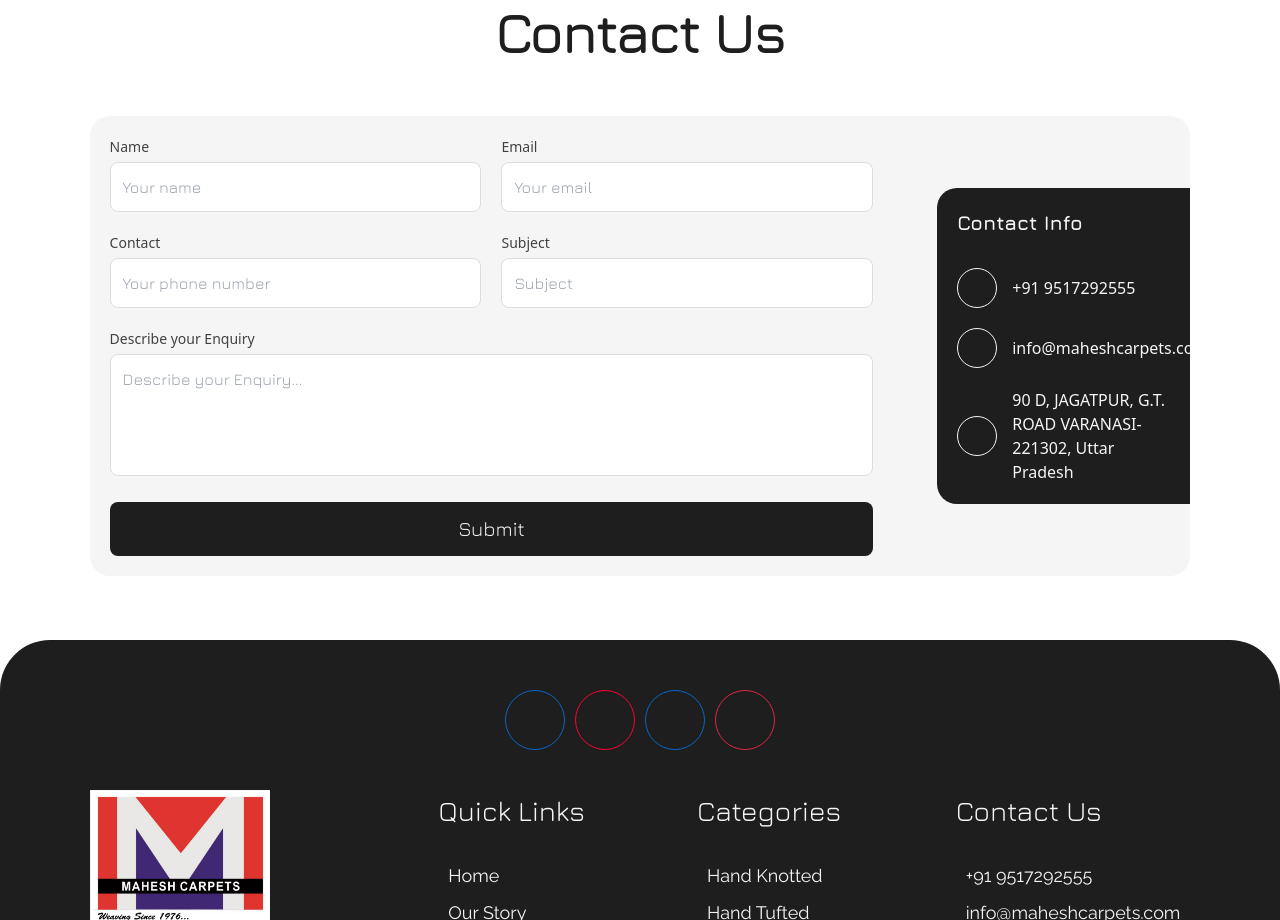
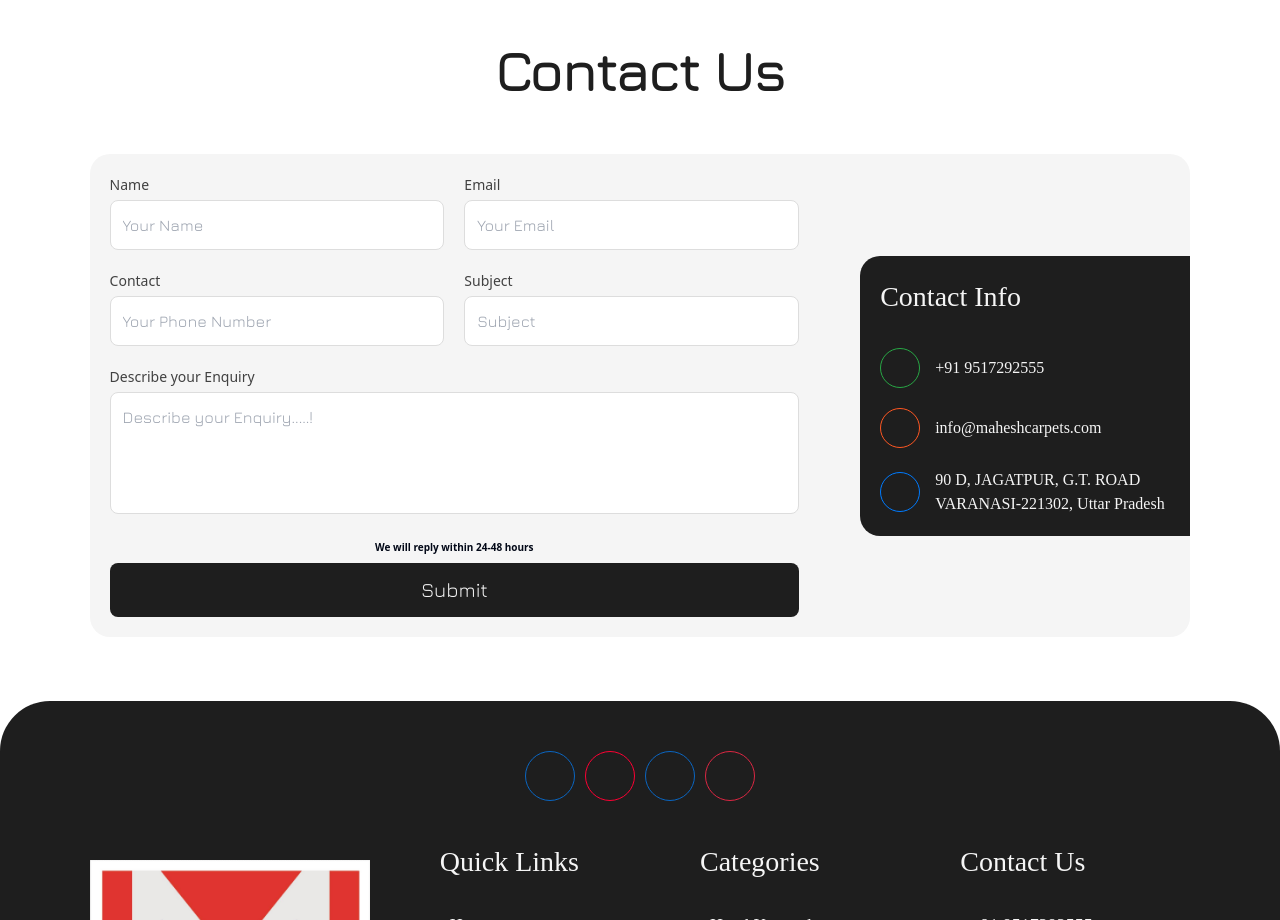
Before and after one commit to priyesshrai/maheshcarpets, a Next.js app: page /our-story in a window 1280 px wide. Shown: the part 1880-2800 px from the top of the page. Built offline with nearby package versions, Linux system fonts and the light colour scheme; a web font is replaced by a local one.

Commit message:
update fonts anf contact

```diff
--- a/src/app/globals.css
+++ b/src/app/globals.css
@@ -770,7 +770,7 @@ header {
 }
 
 .contact-form {
-  width: 72%;
+  width: 65%;
 }
 
 .form-row {
@@ -888,18 +888,19 @@ header {
   transform: translateY(-50%);
   background-color: var(--dark-font);
   padding: 20px;
-  width: 23%;
+  width: 30%;
   border-radius: 20px 0 0 20px;
   color: var(--light-font);
+  font-family: var(--font-menu);
 
   .info-heading {
     width: 100%;
     position: relative;
-    font-family: var(--font-jura);
+    font-family: var(--font-menu);
 
     h4 {
-      font-size: 20px;
-      font-weight: 700;
+      font-size: 28px;
+      font-weight: 500;
     }
   }
 
@@ -910,6 +911,7 @@ header {
     gap: 15px;
     align-items: center;
     margin-top: 20px;
+    transition: transform 0.3s linear;
 
     .info-icon {
       flex: 0 0 40px;
@@ -921,10 +923,15 @@ header {
       display: flex;
       align-items: center;
       justify-content: center;
+      cursor: pointer;
     }
     .info-con {
       position: relative;
-      width: 170px;
+    }
+
+    &:hover{
+      transform: translateY(-5px);
+      cursor: pointer;
     }
   }
 }
@@ -956,12 +963,16 @@ footer {
       position: relative;
       width: 100%;
       height: 100%;
+      display: flex;
+      align-items: center;
+      justify-content: center;
 
       .footer-logo {
         position: relative;
         width: 100%;
         display: flex;
         align-items: center;
+        /* justify-content: center; */
       }
 
       .footer-description {
@@ -984,14 +995,19 @@ footer {
 
     .footer-icon {
       position: relative;
-      width: 60px;
-      height: 60px;
+      width: 50px;
+      height: 50px;
       border: 1px solid var(--light-font);
       border-radius: 50%;
       display: flex;
       align-items: center;
       justify-content: center;
-      font-size: 1.7rem;
+      font-size: 1.5rem;
+      transition: transform 0.3s linear;
+
+      &:hover {
+        transform: translateY(-10px);
+      }
     }
   }
 
@@ -1009,13 +1025,13 @@ footer {
         width: 100%;
         position: relative;
         font-size: 28px;
-        font-family: var(--font-jura);
+        font-family: var(--font-menu);
       }
 
       .footer-links {
         width: 100%;
         position: relative;
-        font-family: var(--font-raleway);
+        font-family: var(--font-menu);
         font-size: 18px;
         margin-top: 30px;
         text-align: left;
@@ -1030,6 +1046,10 @@ footer {
             gap: 10px;
             width: 100%;
             align-items: center;
+
+            i {
+              font-size: 22px;
+            }
 
             a {
               position: relative;
@@ -1045,7 +1065,6 @@ footer {
                 right: 0;
                 transition: width 0.3s cubic-bezier(0.755, 0.05, 0.855, 0.06);
               }
-
               &:hover::after {
                 width: 100%;
                 left: 0;
@@ -1053,6 +1072,9 @@ footer {
               &:hover {
                 color: #c5c5c5;
               }
+            }
+            .lst::after{
+              display: none;
             }
           }
         }
@@ -1679,7 +1701,7 @@ footer {
       position: relative;
       width: 100%;
       font-family: var(--font-menu);
-      font-size: 1.5rem;
+      font-size: 2.3rem;
       font-weight: 600;
     }
     .about-para {
@@ -1734,7 +1756,7 @@ footer {
     gap: 20px;
 
     div {
-      height:min-content;
+      height: min-content;
       position: inherit;
       cursor: pointer;
       margin-bottom: 25px;
@@ -1839,9 +1861,9 @@ footer {
   .footer-container .first-container {
     flex: 1 0 280px;
   }
-  .footer-logo img {
+  /* .footer-logo img {
     width: 135px;
-  }
+  } */
   /* .menu-btn-container {
     display: block;
   } */
@@ -1982,6 +2004,16 @@ footer {
 }
 
 @media (max-width: 882px) {
+  .contact-form {
+    width: 100%;
+  }
+  .contact-info-container {
+    width: 100%;
+    position: relative;
+    transform: translateY(0);
+    margin-top: 20px;
+    border-radius: 20px;
+  }
   .hero-section .hero-heading h1 {
     font-size: 2.5rem;
   }
@@ -1990,15 +2022,6 @@ footer {
   }
   .offer-section .benefit-heading h2 {
     font-size: 2.5rem;
-  }
-  .offer-container {
-    gap: 30px;
-  }
-  .offer-container .offer-image-section {
-    flex: 0 0 360px;
-  }
-  .offer-container .offer-details-section {
-    flex: 0 0 calc(100% - 390px);
   }
   .hero-section {
     padding: 215px 0 !important;
@@ -2284,16 +2307,7 @@ footer {
   .contact-us-section {
     margin-top: 40px;
   }
-  .contact-form {
-    width: 100%;
-  }
-  .contact-info-container {
-    width: 100%;
-    position: relative;
-    transform: translateY(0);
-    margin-top: 20px;
-    border-radius: 20px;
-  }
+
   .product-section .product-desc .product-title {
     font-size: 25px;
   }
--- a/src/app/page.js
+++ b/src/app/page.js
@@ -48,7 +48,7 @@ export default function page() {
       <Certificates />
       <Offer />
       <Testimonials />
-      <Map/>
+      {/* <Map/> */}
     </>
   );
 }
--- a/src/components/Contact_us/ContactUs.jsx
+++ b/src/components/Contact_us/ContactUs.jsx
@@ -77,7 +77,7 @@ export default function ContactUs() {
                 <input
                   type="text"
                   id="name"
-                  placeholder="Your name"
+                  placeholder="Your Name"
                   className="form-input"
                   value={data.name}
                   onChange={handleChange}
@@ -91,7 +91,7 @@ export default function ContactUs() {
                 <input
                   type="email"
                   id="email"
-                  placeholder="Your email"
+                  placeholder="Your Email"
                   className="form-input"
                   value={data.email}
                   onChange={handleChange}
@@ -107,7 +107,7 @@ export default function ContactUs() {
                 <input
                   type="tel"
                   id="contactNo"
-                  placeholder="Your phone number"
+                  placeholder="Your Phone Number"
                   className="form-input"
                   value={data.contactNo}
                   onChange={handleChange}
@@ -136,7 +136,7 @@ export default function ContactUs() {
                 </label>
                 <textarea
                   id="message"
-                  placeholder="Describe your Enquiry..."
+                  placeholder="Describe your Enquiry.....!"
                   rows="4"
                   className="form-textarea"
                   value={data.message}
@@ -145,6 +145,9 @@ export default function ContactUs() {
                 ></textarea>
               </div>
             </div>
+
+            <strong style={{display:"block", fontSize:"10px", marginBottom:"8px", textAlign:"center"}}>We will reply within 24-48 hours</strong>
+
             <button type="submit" className="submit-button">
               {loading ? <FormLoader /> : "Submit"}
             </button>
@@ -155,24 +158,24 @@ export default function ContactUs() {
               <h4>Contact Info</h4>
             </div>
             <div className="info-dets" style={{ marginTop: "30px" }}>
-              <div className="info-icon">
-                <i className="hgi-stroke hgi-telephone" />
+              <div className="info-icon" style={{borderColor:"#28a745"}}>
+                <i className="hgi-stroke hgi-telephone" style={{ color: "#28a745" }}/>
               </div>
               <div className="info-con">
                 <a href="tel:+919517292555"><span>+91 9517292555</span></a>
               </div>
             </div>
             <div className="info-dets">
-              <div className="info-icon">
-                <i className="hgi-stroke hgi-mail-at-sign-01" />
+              <div className="info-icon" style={{borderColor:"#ff5722"}}>
+                <i className="hgi-stroke hgi-mail-at-sign-01"  style={{ color: "#ff5722" }} />
               </div>
               <div className="info-con">
                 <a href="mailto:info@maheshcarpets.com"><span>info@maheshcarpets.com</span></a>
               </div>
             </div>
             <div className="info-dets">
-              <div className="info-icon">
-                <i className="hgi-stroke hgi-location-03" />
+              <div className="info-icon" style={{borderColor:"#007bff"}}>
+                <i className="hgi-stroke hgi-location-03" style={{ color: "#007bff" }} />
               </div>
               <div className="info-con">
                 <a href="https://www.google.com/maps?q=25.278850555419922,82.90862274169922&z=17&hl=en"><span> 90 D, JAGATPUR, G.T. ROAD VARANASI-221302, Uttar Pradesh</span></a>
--- a/src/components/Footor/Footer.jsx
+++ b/src/components/Footor/Footer.jsx
@@ -58,7 +58,7 @@ export default function Footer() {
               <Image
                 src="/images/logo/logo-01.jpeg"
                 alt="logo"
-                width={180}
+                width={280}
                 height={80}
               />
             </div>
@@ -94,7 +94,7 @@ export default function Footer() {
                 </li>
                 <li>
                   <i className="hgi-stroke hgi-link-forward" />
-                  <Link href="/compliance">Compliance</Link>
+                  <Link href="#compliance">Compliance</Link>
                 </li>
                 {/* <li>
                   <i className="hgi-stroke hgi-link-forward" />
@@ -151,20 +151,22 @@ export default function Footer() {
             <div className="footer-links">
               <ul>
                 <li>
-                  <i className="hgi-stroke hgi-telephone" />
+                  <i className="hgi-stroke hgi-telephone" style={{ color: "#28a745" }}/>
                   <Link href="/">
                     <span>+91 9517292555</span>
                   </Link>
                 </li>
                 <li>
-                  <i className="hgi-stroke hgi-mail-at-sign-01" />
+                  <i className="hgi-stroke hgi-mail-at-sign-01" style={{ color: "#ff5722" }}/>
                   <Link href="mailto:info@maheshcarpets.com">
                     <span>info@maheshcarpets.com</span>
                   </Link>
                 </li>
                 <li>
-                  <i className="hgi-stroke hgi-location-03" />
-                  <span>90 D, JAGATPUR, G.T. ROAD VARANASI-221302 Uttar Pradesh</span>
+                  <i className="hgi-stroke hgi-location-03" style={{ color: "#007bff" }}/>
+                  <Link className="lst" href='https://www.google.com/maps?q=25.278850555419922,82.90862274169922&z=17&hl=en'>
+                    <span>90 D, JAGATPUR, G.T. ROAD VARANASI-221302 Uttar Pradesh</span>
+                  </Link>
                 </li>
               </ul>
             </div>
```
